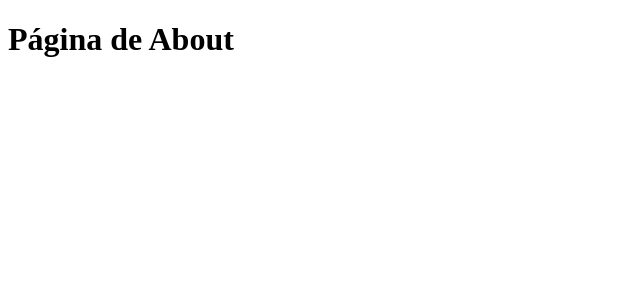
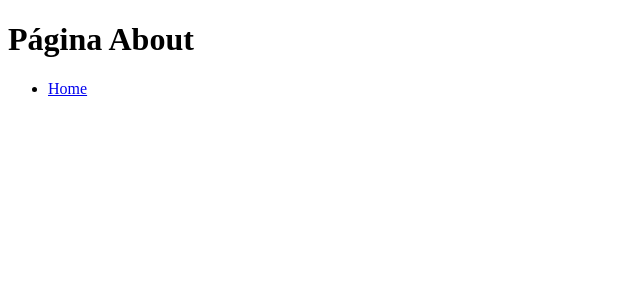
Before and after one commit to GeovanaAugusta/next, a Next.js app: page /about in a window 1280 px wide. Shown: the top 300 px of the page, without its empty margins (0-640 px from the left). Built offline with nearby package versions, Linux system fonts and the light colour scheme.

Commit message:
feat: praticando conceitos - Link pela prop href

```diff
--- a/pages/about.js
+++ b/pages/about.js
@@ -1,4 +1,17 @@
+import Link from "next/link";
+
 export default function About() {
-  return <h1>Página de About</h1>
+  return (
+  <>
+  <div>
+  <h1>Página About</h1>
+    <ul>
+      <li>
+        <Link href="/">Home</Link>
+      </li>
+      </ul>
+  </div>
+</>
+  )
 
 }
--- a/pages/products/pants/bluepant.js
+++ b/pages/products/pants/bluepant.js
@@ -1,4 +1,4 @@
 export default function BluePant() {
-  return <h1>Caça azul - R$89,90</h1>
+  return <h1>Calça azul - R$89,90</h1>
 
 }
--- a/pages/products/pants/redpant.js
+++ b/pages/products/pants/redpant.js
@@ -1,4 +1,4 @@
 export default function RedPant() {
-  return <h1>Caça vermelha - R$89,90</h1>
+  return <h1>Calça vermelha - R$89,90</h1>
 
 }
```
Also changed, not shown: pages/index.js (+9 -3 lines), pages/products/index.js (+8 -1 lines).
